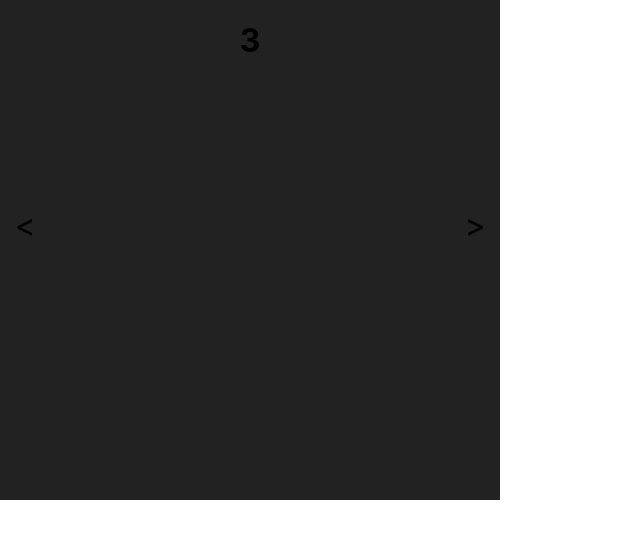
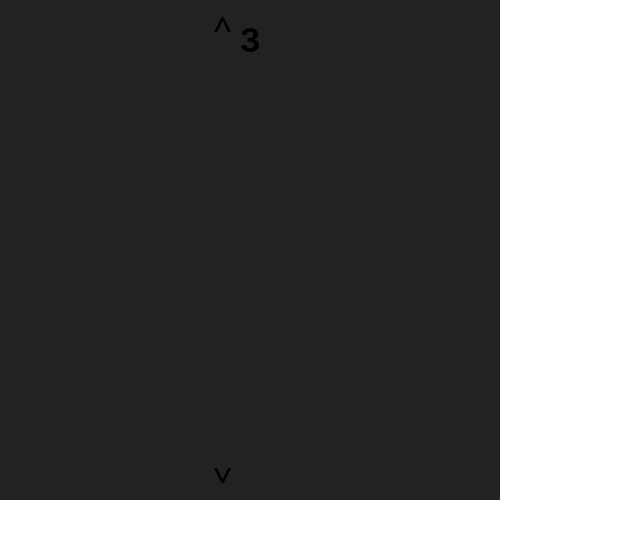
Before and after one commit to maddrake220/my-carousel, a React (Create React App) app: page / in a window 1280 px wide. Shown: the top 538 px of the page, without its empty margins (0-640 px from the left). Built offline with nearby package versions, Linux system fonts and the light colour scheme.

Commit message:
feat: direction

```diff
--- a/src/App.tsx
+++ b/src/App.tsx
@@ -10,6 +10,8 @@ function App() {
           autoPlay: true,
           delay: 3000,
           loop: true,
+          transitionTime: 500,
+          direction: "column",
         }}
       >
         <h1>1</h1>
--- a/src/components/Carousel.tsx
+++ b/src/components/Carousel.tsx
@@ -1,34 +1,52 @@
 import { ReactNode, useEffect, useState } from "react";
 import styled from "styled-components";
 
-const CarouselContainer = styled.div`
+const CarouselContainer = styled.div<{
+  direction?: "row" | "column";
+}>`
   width: 500px;
   height: 500px;
   background-color: #222;
   display: flex;
+  flex-direction: ${({ direction }) => direction};
   overflow: hidden;
   position: relative;
 `;
 
 const CarouselItem = styled.div<{
   curIdx: number;
+  transitionTime?: number;
+  direction?: "row" | "column";
 }>`
   min-width: 500px;
   min-height: 500px;
 
-  transition: transform 0.5s;
-  transform: ${({ curIdx }) => `translate(${-curIdx * 100}%)`};
+  transition: transform ${({ transitionTime }) => transitionTime}ms;
+  transform: ${({ curIdx, direction }) =>
+    direction === "row"
+      ? `translateX(${-curIdx * 100}%)`
+      : `translateY(${-curIdx * 100}%)`};
 `;
 
 const CarouselArrow = styled.div<{
-  direction: "left" | "right";
+  arrow: "left" | "right";
+  direction?: "row" | "column";
 }>`
   width: 50px;
   height: 50px;
   position: absolute;
-  top: calc(50% - 50px);
-  ${({ direction }) => direction === "left" && "left: 0"};
-  ${({ direction }) => direction === "right" && "right: 0"};
+  ${({ direction, arrow }) =>
+    direction === "row"
+      ? arrow === "left"
+        ? "top: calc(50% - 50px); left: 0;"
+        : "top: calc(50% - 50px); right: 0;"
+      : arrow === "left"
+      ? "left: calc(50% - 50px); top: 0;"
+      : "left: calc(50% - 50px); bottom: 0;"}
+
+  ${({ direction }) => direction === "column" && "transform: rotate(90deg);"}
+
+
   z-index: 999;
   font-size: 32px;
   cursor: pointer;
@@ -42,6 +60,8 @@ type TypeOptions = {
   autoPlay?: boolean;
   delay?: number;
   loop?: boolean;
+  transitionTime?: number;
+  direction?: "row" | "column";
 };
 
 type CarouselProps = {
@@ -53,6 +73,8 @@ const defaultOptions: TypeOptions = {
   autoPlay: false,
   delay: 1000,
   loop: false,
+  transitionTime: 500,
+  direction: "row",
 };
 const Carousel = ({
   children: childrenProps,
@@ -62,7 +84,7 @@ const Carousel = ({
     ? childrenProps
     : [childrenProps];
 
-  const { autoPlay, delay, loop } = options;
+  const { autoPlay, delay, loop, transitionTime, direction } = options;
 
   const [curIdx, setCurIdx] = useState(0);
 
@@ -82,9 +104,10 @@ const Carousel = ({
     }
   }, [autoPlay, children.length, delay]);
   return (
-    <CarouselContainer>
+    <CarouselContainer direction={direction}>
       <CarouselArrow
-        direction="left"
+        arrow="left"
+        direction={direction}
         onClick={() => {
           if (curIdx > 0) {
             setCurIdx((prevIdx) => prevIdx - 1);
@@ -99,14 +122,20 @@ const Carousel = ({
       </CarouselArrow>
       {children.map((child, index) => {
         return (
-          <CarouselItem curIdx={curIdx} key={index}>
+          <CarouselItem
+            key={index}
+            curIdx={curIdx}
+            transitionTime={transitionTime}
+            direction={direction}
+          >
             {child}
           </CarouselItem>
         );
       })}
 
       <CarouselArrow
-        direction="right"
+        arrow="right"
+        direction={direction}
         onClick={() => {
           if (curIdx < children.length - 1) {
             setCurIdx((prevIdx) => prevIdx + 1);
```
